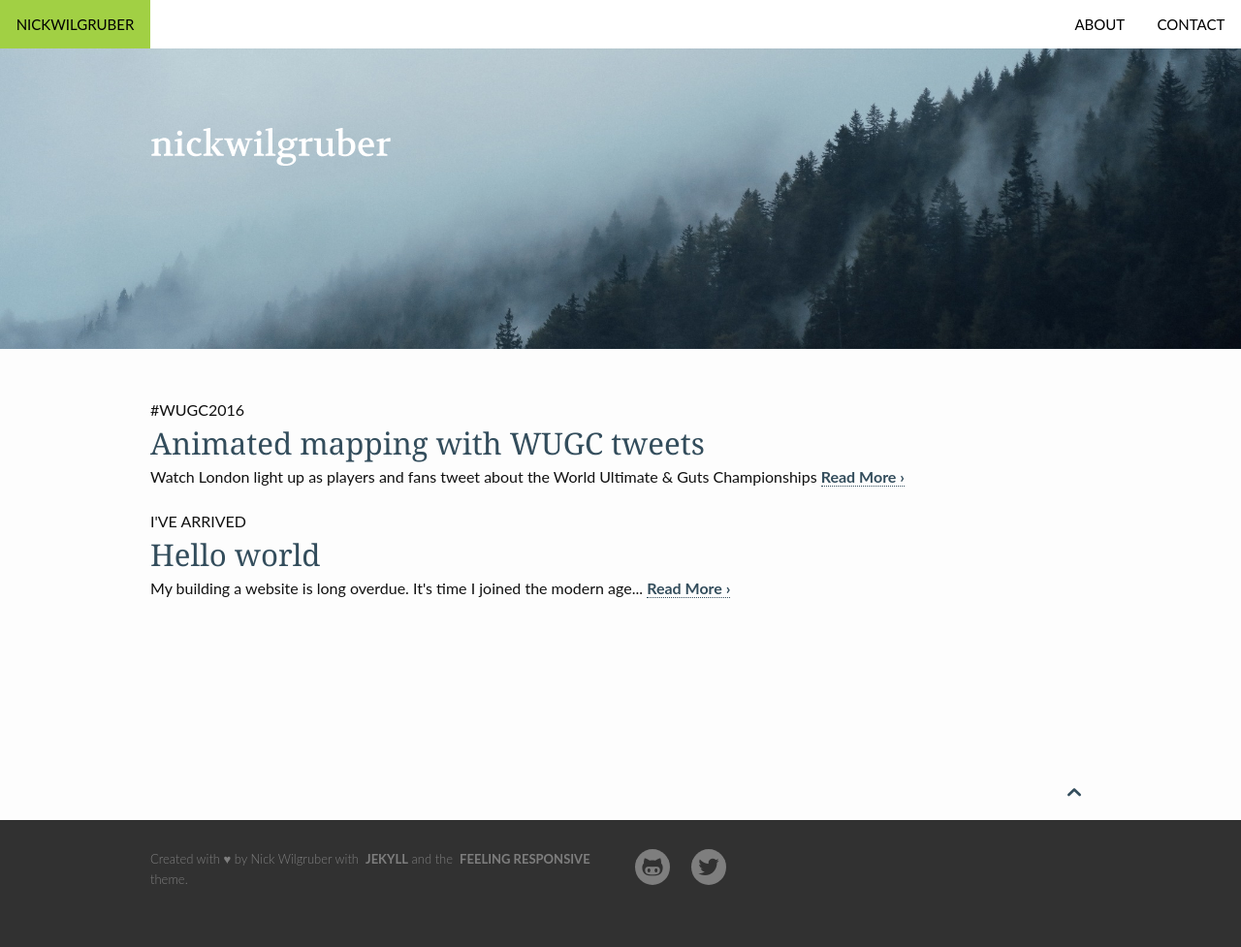
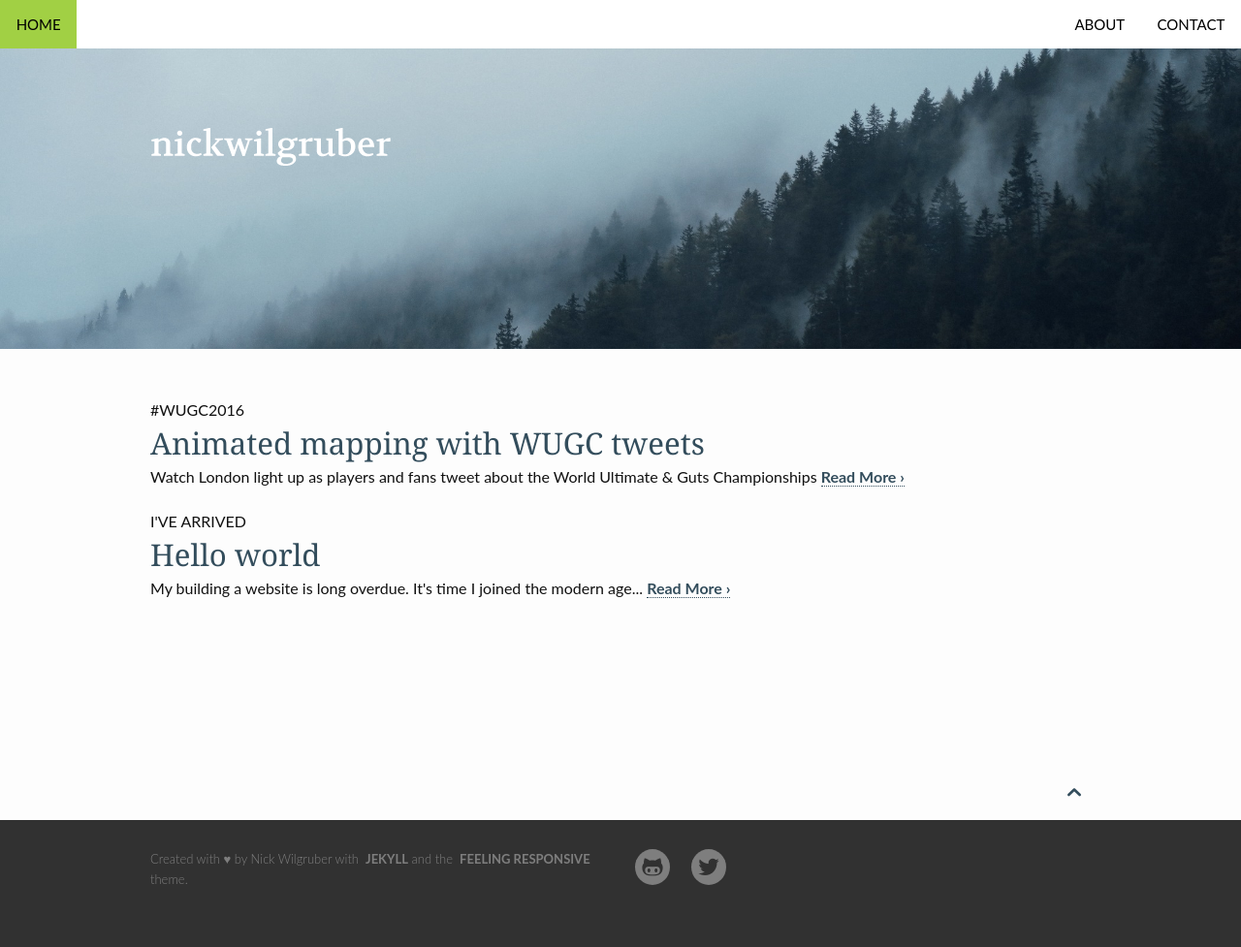
Before and after one commit to wontgruber/wontgruber.github.io, a Jekyll site: the page built from pages/pages-root-folder/index.md, in a window 1280 px wide. Shown: the whole page at 97% size. Built offline with Jekyll 4.4.1, drawn with Linux system fonts in a browser that asks for light colours.

Commit message:
Update navigation.yml

```diff
--- a/_data/navigation.yml
+++ b/_data/navigation.yml
@@ -1,7 +1,7 @@
 #
 #   Navigation to the left › side: left
 #
-- title: nickwilgruber
+- title: "Home"
   url: "/"
   side: left
 #
```
